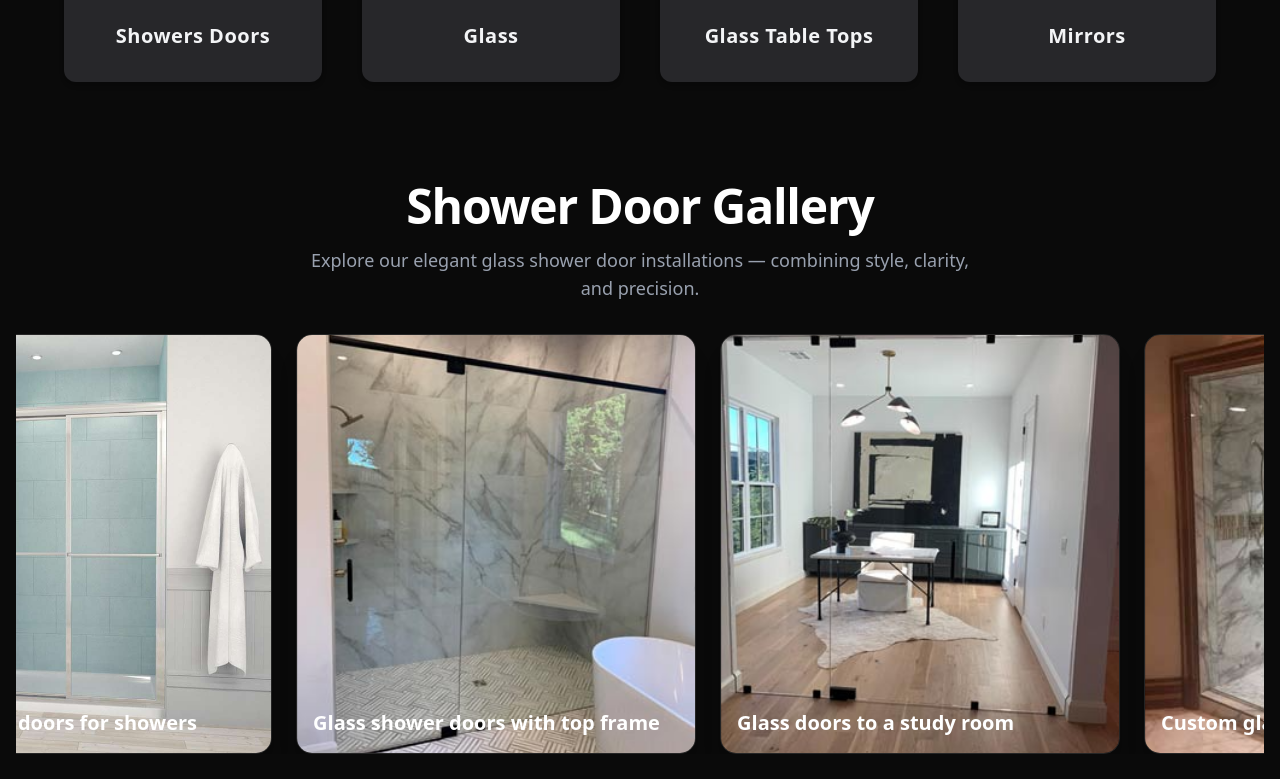
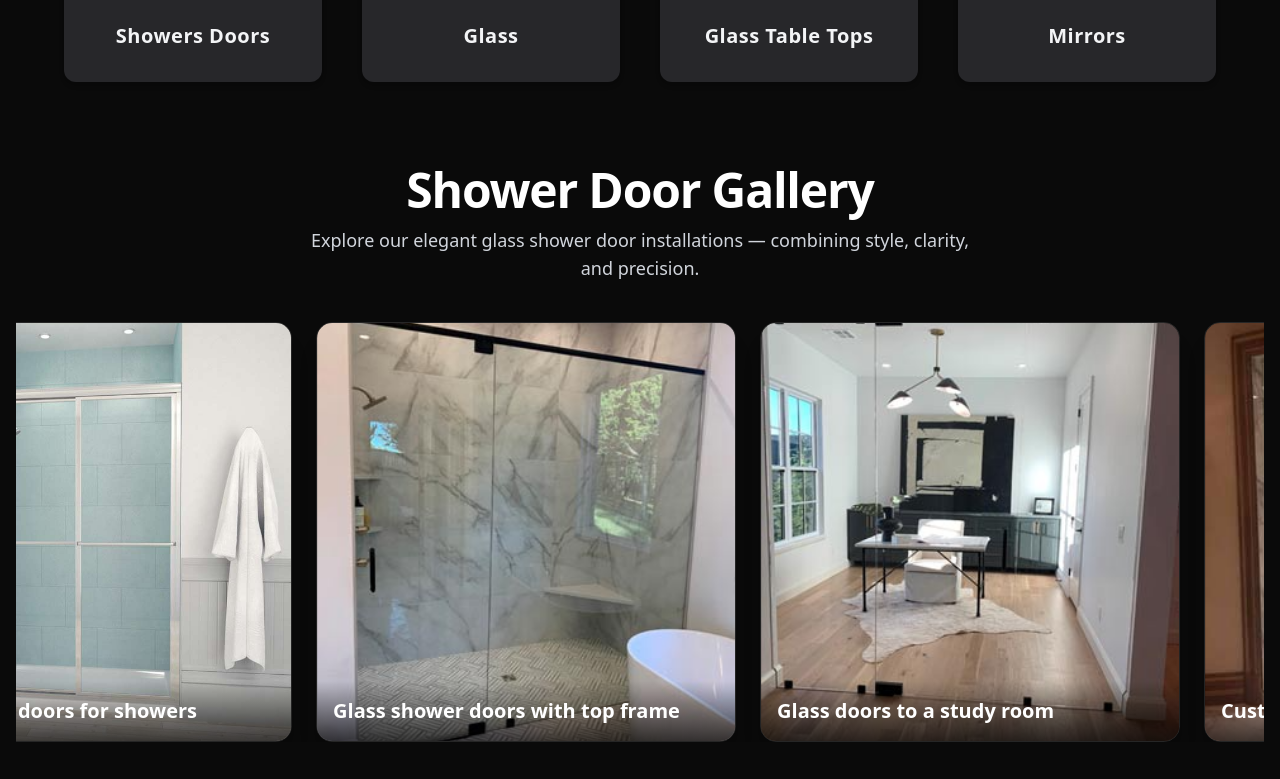
Before and after one commit to sanjeevlee/CapitolMirror, a Next.js app: page / in a window 1280 px wide. Shown: the part 6481-7260 px from the top of the page. Built offline with nearby package versions, Linux system fonts and the light colour scheme.

Commit message:
Fix: testimoral resposnive.

```diff
--- a/components/Home/testimonials.tsx
+++ b/components/Home/testimonials.tsx
@@ -2,8 +2,8 @@
 import React from "react";
 import Image from "next/image";
 import { motion } from "framer-motion";
-import { HydrationBoundary } from "@/components/Provider/HydrationBoundary";
 
+export default function ImageCardCarousel() {
   const galleryItems = [
     { name: "Sliding glass doors for showers", image: "/Test/Test1.png" },
     { name: "Glass shower doors with top frame", image: "/Test/Test2.png" },
@@ -13,62 +13,71 @@ const galleryItems = [
     { name: "Sliding glass shower doors", image: "/Test/Test6.png" },
   ];
 
-export default function ImageCardCarousel() {
   const duplicatedItems = [...galleryItems, ...galleryItems];
 
   return (
-    <HydrationBoundary>
-      <section className="relative py-20 overflow-hidden ">
+    <section className="relative py-16 overflow-hidden">
       <div className="container mx-auto px-4">
-          {/* Heading */}
-          <div className="text-center mb-8">
-            <h2 className="text-4xl md:text-5xl font-bold mb-4 dark:text-white tracking-tight">
+        <div className="text-center mb-10">
+          <h2 className="text-3xl md:text-5xl font-bold mb-3 dark:text-white tracking-tight">
             Shower Door Gallery
           </h2>
-            <p className="text-gray-400 max-w-2xl mx-auto text-lg">
+          <p className="text-gray-500 dark:text-gray-300 max-w-2xl mx-auto text-base md:text-lg">
             Explore our elegant glass shower door installations — combining style, clarity, and precision.
           </p>
         </div>
 
-          {/* Auto-scrolling gallery */}
         <div className="overflow-hidden">
           <motion.div
-              className="flex gap-6"
+            className="flex gap-4 md:gap-6"
             animate={{ x: ["0%", "-50%"] }}
             transition={{
               duration: 30,
               ease: "linear",
               repeat: Infinity,
             }}
+            drag="x"
+            dragConstraints={{ left: -2000, right: 2000 }}
+            dragElastic={0.1}
           >
             {duplicatedItems.map((item, index) => (
               <div
                 key={index}
-                  className="relative min-w-[300px] md:min-w-[350px] lg:min-w-[400px] h-[420px] rounded-2xl overflow-hidden shadow-xl border border-white/10"
+                className="
+                  relative
+                  min-w-[220px]
+                  sm:min-w-[260px]
+                  md:min-w-[330px]
+                  lg:min-w-[380px]
+                  xl:min-w-[420px]
+                  h-[260px]
+                  sm:h-[300px]
+                  md:h-[350px]
+                  lg:h-[420px]
+                  rounded-2xl overflow-hidden shadow-xl
+                  border border-white/10
+                "
               >
                 <Image
                   src={item.image}
                   alt={item.name}
                   fill
-                    sizes="(min-width: 1024px) 400px, (min-width: 640px) 350px, 300px"
+                  sizes="(max-width: 640px) 220px, (max-width: 768px) 260px, (max-width: 1024px) 330px, 420px"
                   className="object-cover w-full h-full"
                   quality={85}
                   loading="lazy"
-                    decoding="async"
-                    suppressHydrationWarning
                 />
-                  <div className="absolute bottom-0 left-0 right-0 bg-gradient-to-tb from-black/70 to-transparent p-4">
-                    <h3 className="text-white text-xl font-semibold">{item.name}</h3>
+
+                <div className="absolute bottom-0 left-0 right-0 bg-gradient-to-t from-black/70 to-transparent p-3 md:p-4">
+                  <h3 className="text-white text-sm sm:text-base md:text-xl font-semibold">
+                    {item.name}
+                  </h3>
                 </div>
               </div>
             ))}
           </motion.div>
         </div>
       </div>
-
-        {/* Glow effect */}
-        <div className="absolute -bottom-40 left-1/2 -translate-x-1/2 w-[600px] h-[600px] bg-blue-500/20 rounded-full blur-[180px] sm:hidden" />
     </section>
-    </HydrationBoundary>
   );
 }
```
Lines whose indentation alone changed are shown as unchanged.
